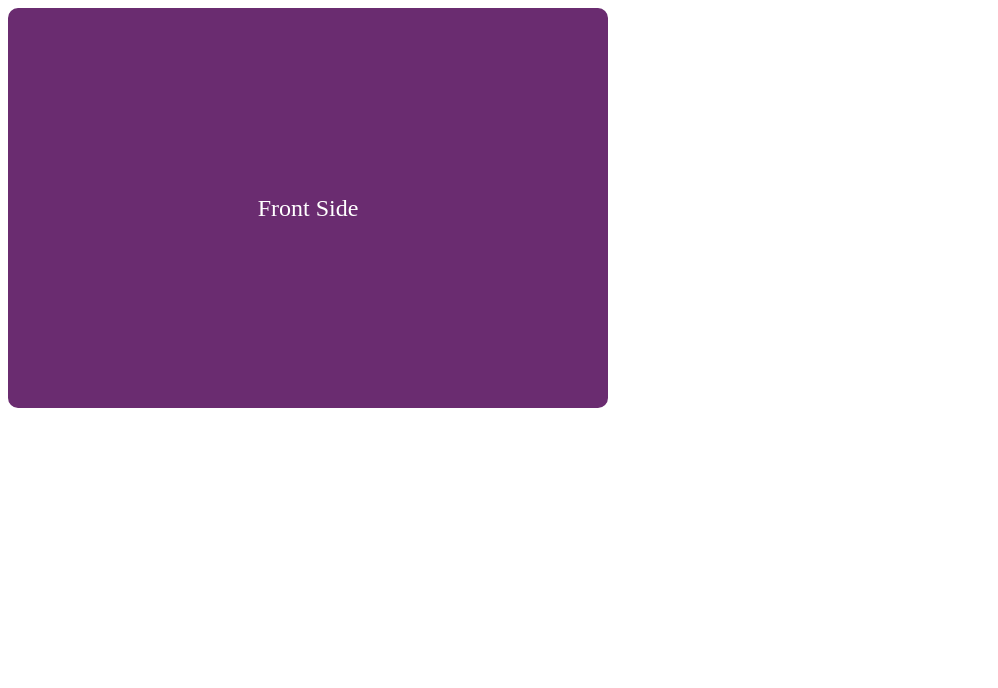
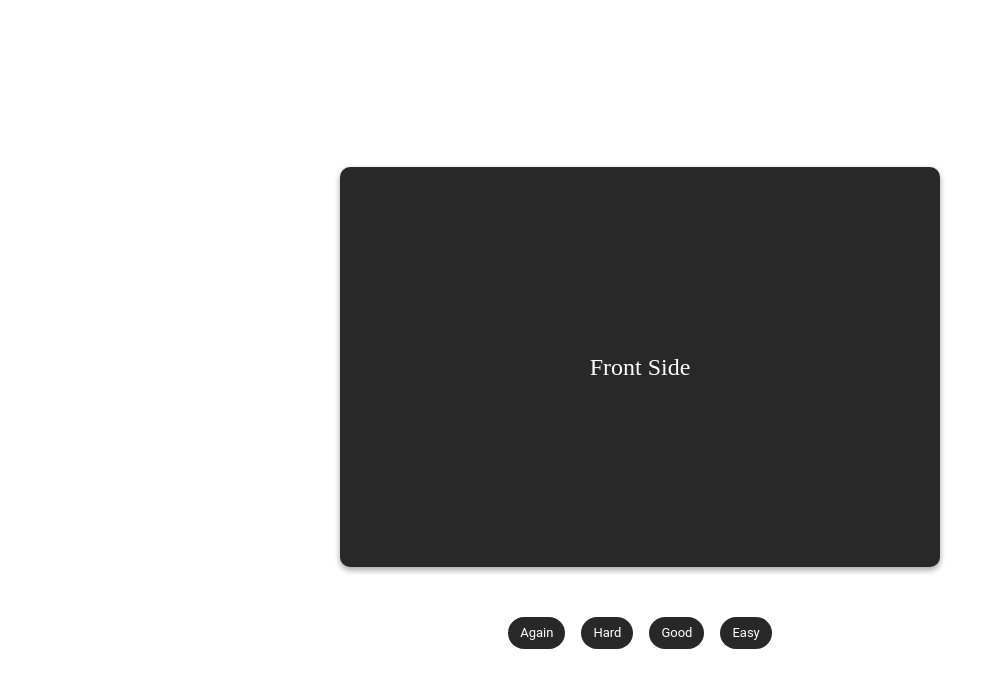
Before and after one commit to srijanravisankar/TheFlashcardProject, a React (Vite) app in the folder frontend/: page /decks/1/flashcards/1 in a window 1280 px wide. Shown: the top 688 px of the page, without its empty margins (0-998 px from the left). Built offline with nearby package versions, Linux system fonts and the light colour scheme.

Commit message:
Add basic structure to flashcard with result chips

```diff
--- a/frontend/src/components/flashcard/Flashcard.jsx
+++ b/frontend/src/components/flashcard/Flashcard.jsx
@@ -1,28 +1,50 @@
-import React from 'react';
+import React, { useState } from 'react';
 import styled from 'styled-components';
 
+import { Paper, Chip, Box } from '@mui/material';
+
 const Flashcard = () => {
+  const [flipped, setFlipped] = useState(false);
+
+  const handleClick = () => {
+
+  }
+
   return (
     <StyledWrapper>
-      <div className="card">
-        <div className="card-inner">
-          <div className="card-front">
+      <div className="card" onClick={() => setFlipped(!flipped)}>
+        <div className={`card-inner ${flipped ? 'flipped' : ''}`}>
+          <Paper className="card-front">
             <p>Front Side</p>
-          </div>
-          <div className="card-back">
+          </Paper>
+          <Paper className="card-back">
             <p>Back Side</p>
-          </div>
+          </Paper>
         </div>
       </div>
+      <Box sx={{display: 'flex', gap: 2}}>
+        <Chip label="Again" onClick={handleClick} sx={{backgroundColor: 'rgb(40, 40, 40)', color: 'white', '&:hover': {backgroundColor: 'rgb(133, 133, 133)',}, }} />
+        <Chip label="Hard" onClick={handleClick} sx={{backgroundColor: 'rgb(40, 40, 40)', color: 'white', '&:hover': {backgroundColor: 'rgb(133, 133, 133)',}, }} />
+        <Chip label="Good" onClick={handleClick} sx={{backgroundColor: 'rgb(40, 40, 40)', color: 'white', '&:hover': {backgroundColor: 'rgb(133, 133, 133)',}, }} />
+        <Chip label="Easy" onClick={handleClick} sx={{backgroundColor: 'rgb(40, 40, 40)', color: 'white', '&:hover': {backgroundColor: 'rgb(133, 133, 133)',}, }} />
+      </Box>
     </StyledWrapper>
   );
 }
 
 const StyledWrapper = styled.div`
+  height: 100vh;
+  display: flex;
+  align-items: center;
+  justify-content: center;
+  flex-direction: column;
+  gap: 50px;
+
   .card {
     width: 600px;
     height: 400px;
     perspective: 1000px;
+    cursor: pointer;
   }
 
   .card-inner {
@@ -30,10 +52,10 @@ const StyledWrapper = styled.div`
     height: 100%;
     position: relative;
     transform-style: preserve-3d;
-    transition: transform 0.999s;
+    transition: transform 0.6s;
   }
 
-  .card:hover .card-inner {
+  .card-inner.flipped {
     transform: rotateY(180deg);
   }
 
@@ -49,19 +71,22 @@ const StyledWrapper = styled.div`
     justify-content: center;
     font-size: 24px;
     border-radius: 10px;
+    box-shadow: 0px 3px 6px rgba(0, 0, 0, 0.16),
+              0px 3px 6px rgba(0, 0, 0, 0.23);
+    transition: box-shadow 0.3s;
   }
 
   .card-front {
-    background-color: #6A2C70;
+    background-color: rgb(40, 40, 40);
     color: #fff;
-    border: 10px solid #6A2C70;
+    // border: 2px solid rgb(0, 0, 0);
     transform: rotateY(0deg);
   }
 
   .card-back {
-    background-color: #F08A5D;
-    color: #fff;
-    border: 10px solid #F08A5D;
+    background-color: rgb(230, 230, 230);
+    color: #000;
+    // border: 2px solid rgb(200, 200, 200);
     transform: rotateY(180deg);
   }
 `;
```
